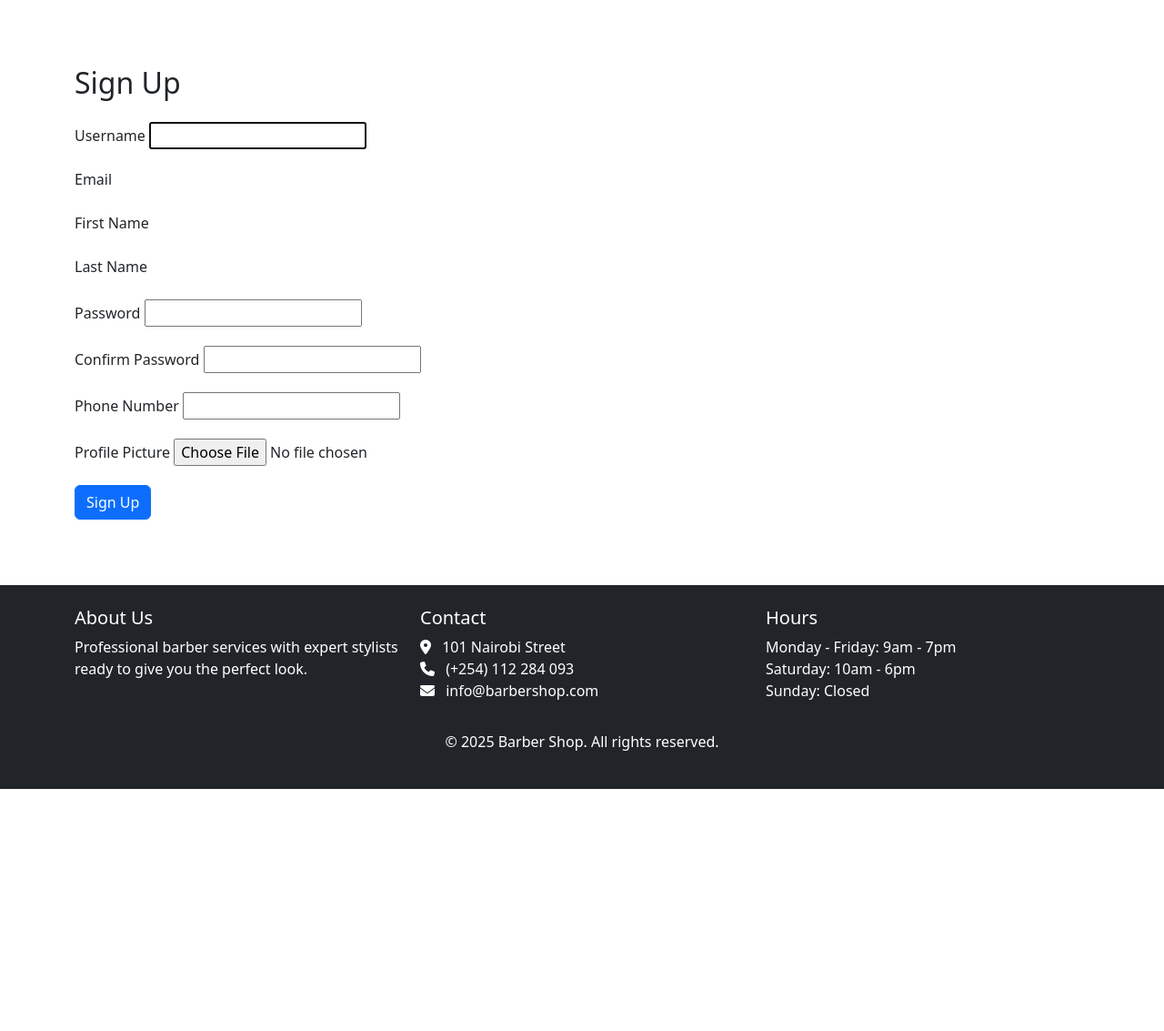
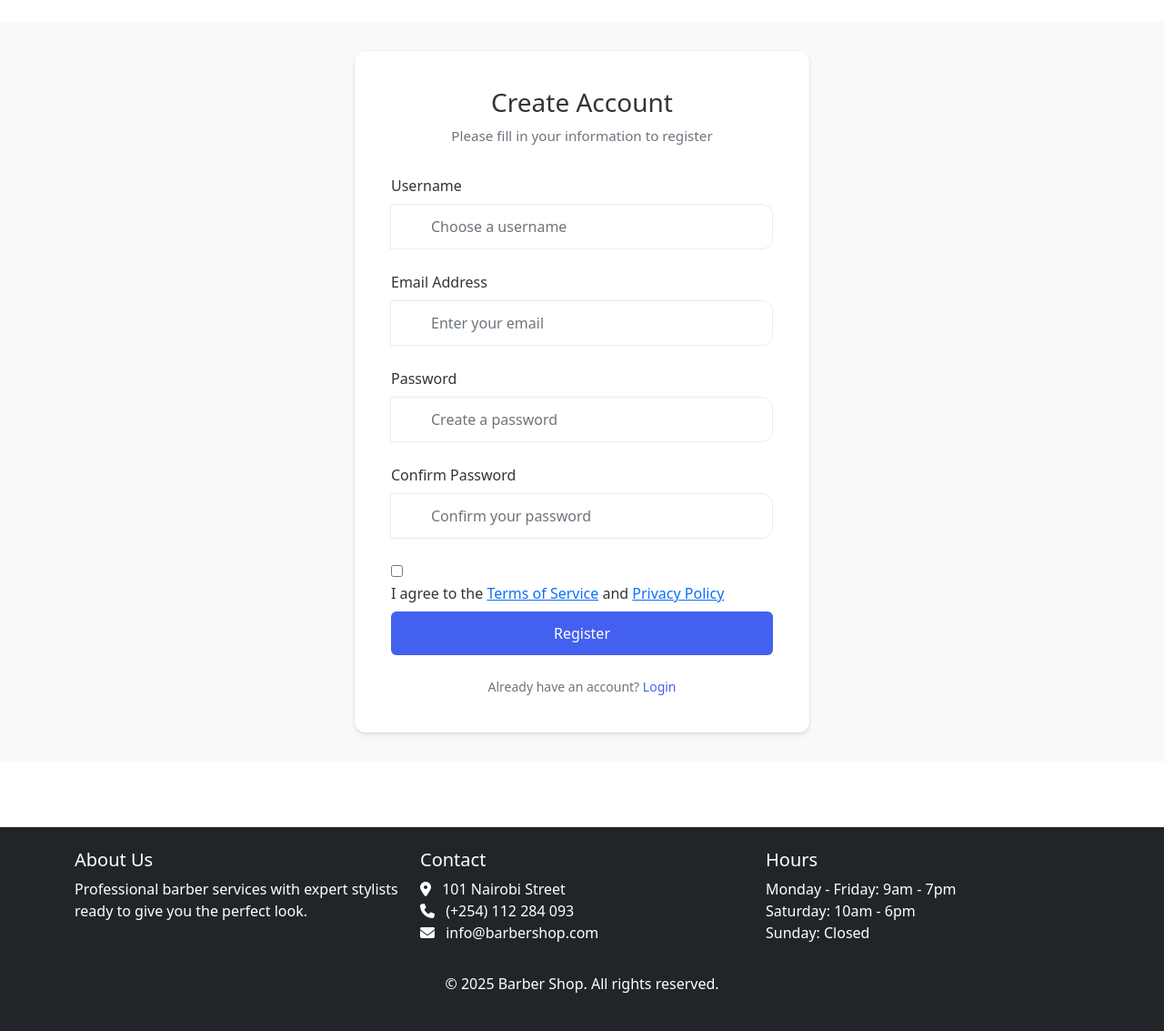
Before and after one commit to steve-ongera/e-barber, a Django app: page /signup/ in a window 1280 px wide. Shown: the part 56-1189 px from the top of the page at 91% size. Before the commit the page ends 923 px from the top, so only its background shows below. Run offline with Django 5.2, Linux system fonts and the light colour scheme.

Commit message:
made changes

```diff
--- a/e_shop/forms.py
+++ b/e_shop/forms.py
@@ -1,28 +1,63 @@
 from django import forms
 from django.forms import ModelForm
 from django.contrib.auth.models import User
-from django.contrib.auth.forms import UserCreationForm
 from .models import Appointment, UserProfile, Review
 from datetime import datetime, date, timedelta
+from django.core.exceptions import ValidationError
+from django.contrib.auth.password_validation import validate_password
 
-class ExtendedUserCreationForm(UserCreationForm):
+
+class UserRegistrationForm(forms.ModelForm):
+    """Custom registration form that allows simple passwords"""
+
     email = forms.EmailField(required=True)
-    first_name = forms.CharField(max_length=30, required=True)
-    last_name = forms.CharField(max_length=30, required=True)
+    password1 = forms.CharField(
+        label="Password",
+        widget=forms.PasswordInput(attrs={'autocomplete': 'new-password'}),
+        help_text="Choose any password you'd like."
+    )
+    password2 = forms.CharField(
+        label="Confirm Password",
+        widget=forms.PasswordInput(attrs={'autocomplete': 'new-password'}),
+        help_text="Enter the same password again for verification."
+    )
 
     class Meta:
         model = User
-        fields = ('username', 'email', 'first_name', 'last_name', 'password1', 'password2')
+        fields = ["username", "email"]
+
+    def clean_username(self):
+        username = self.cleaned_data.get('username')
+        if User.objects.filter(username=username).exists():
+            raise ValidationError("This username is already taken.")
+        return username
+
+    def clean_email(self):
+        email = self.cleaned_data.get('email')
+        if User.objects.filter(email=email).exists():
+            raise ValidationError("A user with this email address already exists.")
+        return email
+
+    def clean_password2(self):
+        password1 = self.cleaned_data.get("password1")
+        password2 = self.cleaned_data.get("password2")
+
+        if not password1 or not password2:
+            raise ValidationError("Please enter a password and confirm it.")
+
+        if password1 != password2:
+            raise ValidationError("The two password fields didn't match.")
+
+        return password2
 
     def save(self, commit=True):
         user = super().save(commit=False)
-        user.email = self.cleaned_data['email']
-        user.first_name = self.cleaned_data['first_name']
-        user.last_name = self.cleaned_data['last_name']
+        user.set_password(self.cleaned_data["password1"])
 
         if commit:
             user.save()
         return user
+
 
 class UserProfileForm(forms.ModelForm):
     class Meta:
--- a/e_shop/views.py
+++ b/e_shop/views.py
@@ -44,30 +44,31 @@ def logout_view(request):
     messages.success(request, "Logged out successfully!")
     return redirect('login')
 
+# views.py
+from django.shortcuts import render, redirect
+from django.contrib.auth import login
+from django.contrib import messages
+from .forms import UserRegistrationForm
 
 def signup(request):
-    """User registration view"""
-    if request.method == 'POST':
-        form = UserCreationForm(request.POST)
-        profile_form = UserProfileForm(request.POST, request.FILES)
+    if request.method == "POST":
+        form = UserRegistrationForm(request.POST)
+        if form.is_valid():
+            user = form.save()
+            login(request, user)
+            messages.success(request, "Registration successful!")
+            return redirect('home')  # Redirect to your home page
+        else:
+            # Add form errors as messages
+            for field, errors in form.errors.items():
+                for error in errors:
+                    messages.error(request, f"{field}: {error}")
+    else:
+        form = UserRegistrationForm()
 
-        if form.is_valid() and profile_form.is_valid():
-            user = form.save()
-            profile = profile_form.save(commit=False)
-            profile.user = user
-            profile.save()
+    return render(request,  'registration/signup.html', {"form": form})
 
-            username = form.cleaned_data.get('username')
-            password = form.cleaned_data.get('password1')
-            user = authenticate(username=username, password=password)
-            login(request, user)
-            messages.success(request, f'Account created for {username}!')
-            return redirect('home')
-    else:
-        form = UserCreationForm()
-        profile_form = UserProfileForm()
 
-    return render(request, 'registration/signup.html', {'form': form, 'profile_form': profile_form})
 
 def service_list(request):
     """View all services offered by the barber shop"""
--- /dev/null
+++ b/static/css/authentication.css
@@ -0,0 +1,179 @@
+/* authentication.css */
+
+:root {
+    --primary-color: #4361ee;
+    --primary-hover: #3a56d4;
+    --secondary-color: #4cc9f0;
+    --text-color: #333;
+    --light-text: #6c757d;
+    --bg-color: #f8f9fa;
+    --card-color: #ffffff;
+    --border-color: #e9ecef;
+    --shadow: 0 4px 6px rgba(0, 0, 0, 0.05), 0 1px 3px rgba(0, 0, 0, 0.1);
+    --focus-shadow: 0 0 0 3px rgba(67, 97, 238, 0.25);
+  }
+
+  .auth-container {
+    display: flex;
+    justify-content: center;
+    align-items: center;
+    min-height: 80vh;
+    padding: 2rem;
+    background-color: var(--bg-color);
+  }
+
+  .auth-card {
+    width: 100%;
+    max-width: 500px;
+    padding: 2.5rem;
+    background-color: var(--card-color);
+    border-radius: 12px;
+    box-shadow: var(--shadow);
+  }
+
+  .auth-header {
+    text-align: center;
+    margin-bottom: 2rem;
+  }
+
+  .auth-header h2 {
+    font-size: 1.75rem;
+    color: var(--text-color);
+    margin-bottom: 0.5rem;
+  }
+
+  .auth-header p {
+    color: var(--light-text);
+    font-size: 0.95rem;
+  }
+
+  .auth-form .form-group {
+    margin-bottom: 1.5rem;
+  }
+
+  .auth-form label {
+    display: block;
+    margin-bottom: 0.5rem;
+    font-weight: 500;
+    color: var(--text-color);
+  }
+
+  .auth-form .input-group {
+    position: relative;
+  }
+
+  .auth-form .input-icon {
+    position: absolute;
+    left: 1rem;
+    top: 50%;
+    transform: translateY(-50%);
+    color: var(--light-text);
+    display: flex;
+    align-items: center;
+    justify-content: center;
+  }
+
+  .auth-form .form-control {
+    width: 100%;
+    padding: 0.75rem 0.75rem 0.75rem 2.75rem;
+    font-size: 1rem;
+    line-height: 1.5;
+    color: var(--text-color);
+    background-color: var(--card-color);
+    border: 1px solid var(--border-color);
+    border-radius: 12px;
+    transition: border-color 0.15s ease-in-out, box-shadow 0.15s ease-in-out;
+  }
+
+  .auth-form .form-control:focus {
+    border-color: var(--primary-color);
+    outline: 0;
+    box-shadow: var(--focus-shadow);
+  }
+
+  .form-options {
+    display: flex;
+    justify-content: space-between;
+    align-items: center;
+    margin-bottom: 1.5rem;
+    font-size: 0.875rem;
+  }
+
+  .remember-me {
+    display: flex;
+    align-items: center;
+  }
+
+  .remember-me input {
+    margin-right: 0.5rem;
+  }
+
+  .forgot-password {
+    color: var(--primary-color);
+    text-decoration: none;
+    transition: color 0.15s ease-in-out;
+  }
+
+  .forgot-password:hover {
+    color: var(--primary-hover);
+    text-decoration: underline;
+  }
+
+  .login-btn {
+    display: block;
+    width: 100%;
+    padding: 0.75rem 1rem;
+    font-size: 1rem;
+    font-weight: 500;
+    text-align: center;
+    color: #fff;
+    background-color: var(--primary-color);
+    border: none;
+    border-radius: 6px;
+    cursor: pointer;
+    transition: background-color 0.15s ease-in-out;
+  }
+
+  .login-btn:hover, .login-btn:focus {
+    background-color: var(--primary-hover);
+  }
+
+  .login-btn:focus {
+    outline: 0;
+    box-shadow: var(--focus-shadow);
+  }
+
+  .register-link {
+    margin-top: 1.5rem;
+    text-align: center;
+    font-size: 0.875rem;
+    color: var(--light-text);
+  }
+
+  .register-link a {
+    color: var(--primary-color);
+    text-decoration: none;
+    transition: color 0.15s ease-in-out;
+  }
+
+  .register-link a:hover {
+    color: var(--primary-hover);
+    text-decoration: underline;
+  }
+
+  /* Responsive adjustments */
+  @media (max-width: 576px) {
+    .auth-card {
+      padding: 1.5rem;
+    }
+
+    .auth-header h2 {
+      font-size: 1.5rem;
+    }
+
+    .form-options {
+      flex-direction: column;
+      align-items: flex-start;
+      gap: 0.75rem;
+    }
+  }
--- a/templates/registration/signup.html
+++ b/templates/registration/signup.html
@@ -1,44 +1,93 @@
 {% extends 'base.html' %}
+{% load static %}
+
+{% block extra_css %}
+<link rel="stylesheet" href="{% static 'css/authentication.css' %}">
+{% endblock %}
+
 {% block content %}
-<div class="container mt-5">
-    <h2 class="mb-4">Sign Up</h2>
-    <form method="post" enctype="multipart/form-data" class="needs-validation" novalidate>
-        {% csrf_token %}
-
-        <div class="mb-3">
-            <label for="id_username" class="form-label">Username</label>
-            {{ form.username }}
-        </div>
-        <div class="mb-3">
-            <label for="id_email" class="form-label">Email</label>
-            {{ form.email }}
-        </div>
-        <div class="mb-3">
-            <label for="id_first_name" class="form-label">First Name</label>
-            {{ form.first_name }}
-        </div>
-        <div class="mb-3">
-            <label for="id_last_name" class="form-label">Last Name</label>
-            {{ form.last_name }}
-        </div>
-        <div class="mb-3">
-            <label for="id_password1" class="form-label">Password</label>
-            {{ form.password1 }}
-        </div>
-        <div class="mb-3">
-            <label for="id_password2" class="form-label">Confirm Password</label>
-            {{ form.password2 }}
-        </div>
-        <div class="mb-3">
-            <label for="id_phone_number" class="form-label">Phone Number</label>
-            {{ profile_form.phone_number }}
-        </div>
-        <div class="mb-3">
-            <label for="id_profile_picture" class="form-label">Profile Picture</label>
-            {{ profile_form.profile_picture }}
+<div class="auth-container">
+    <div class="auth-card">
+        <div class="auth-header">
+            <h2>Create Account</h2>
+            <p>Please fill in your information to register</p>
         </div>
 
-        <button type="submit" class="btn btn-primary">Sign Up</button>
-    </form>
+        <form method="post" class="auth-form">
+            {% csrf_token %}
+
+            <div class="form-group">
+                <label for="username">Username</label>
+                <div class="input-group">
+                    <span class="input-icon">
+                        <svg xmlns="http://www.w3.org/2000/svg" width="16" height="16" fill="currentColor" viewBox="0 0 16 16">
+                            <path d="M8 8a3 3 0 1 0 0-6 3 3 0 0 0 0 6zm2-3a2 2 0 1 1-4 0 2 2 0 0 1 4 0zm4 8c0 1-1 1-1 1H3s-1 0-1-1 1-4 6-4 6 3 6 4zm-1-.004c-.001-.246-.154-.986-.832-1.664C11.516 10.68 10.289 10 8 10c-2.29 0-3.516.68-4.168 1.332-.678.678-.83 1.418-.832 1.664h10z"/>
+                        </svg>
+                    </span>
+                    <input type="text" id="username" name="username" class="form-control" placeholder="Choose a username" required>
+                </div>
+                {% if form.username.errors %}
+                <div class="error-message">{{ form.username.errors }}</div>
+                {% endif %}
+            </div>
+
+            <div class="form-group">
+                <label for="email">Email Address</label>
+                <div class="input-group">
+                    <span class="input-icon">
+                        <svg xmlns="http://www.w3.org/2000/svg" width="16" height="16" fill="currentColor" viewBox="0 0 16 16">
+                            <path d="M0 4a2 2 0 0 1 2-2h12a2 2 0 0 1 2 2v8a2 2 0 0 1-2 2H2a2 2 0 0 1-2-2V4zm2-1a1 1 0 0 0-1 1v.217l7 4.2 7-4.2V4a1 1 0 0 0-1-1H2zm13 2.383-4.758 2.855L15 11.114v-5.73zm-.034 6.878L9.271 8.82 8 9.583 6.728 8.82l-5.694 3.44A1 1 0 0 0 2 13h12a1 1 0 0 0 .966-.739zM1 11.114l4.758-2.876L1 5.383v5.73z"/>
+                        </svg>
+                    </span>
+                    <input type="email" id="email" name="email" class="form-control" placeholder="Enter your email" required>
+                </div>
+                {% if form.email.errors %}
+                <div class="error-message">{{ form.email.errors }}</div>
+                {% endif %}
+            </div>
+
+            <div class="form-group">
+                <label for="password1">Password</label>
+                <div class="input-group">
+                    <span class="input-icon">
+                        <svg xmlns="http://www.w3.org/2000/svg" width="16" height="16" fill="currentColor" viewBox="0 0 16 16">
+                            <path d="M8 1a2 2 0 0 1 2 2v4H6V3a2 2 0 0 1 2-2zm3 6V3a3 3 0 0 0-6 0v4a2 2 0 0 0-2 2v5a2 2 0 0 0 2 2h6a2 2 0 0 0 2-2V9a2 2 0 0 0-2-2z"/>
+                        </svg>
+                    </span>
+                    <input type="password" id="password1" name="password1" class="form-control" placeholder="Create a password" required>
+                </div>
+                {% if form.password1.errors %}
+                <div class="error-message">{{ form.password1.errors }}</div>
+                {% endif %}
+
+            </div>
+
+            <div class="form-group">
+                <label for="password2">Confirm Password</label>
+                <div class="input-group">
+                    <span class="input-icon">
+                        <svg xmlns="http://www.w3.org/2000/svg" width="16" height="16" fill="currentColor" viewBox="0 0 16 16">
+                            <path d="M8 1a2 2 0 0 1 2 2v4H6V3a2 2 0 0 1 2-2zm3 6V3a3 3 0 0 0-6 0v4a2 2 0 0 0-2 2v5a2 2 0 0 0 2 2h6a2 2 0 0 0 2-2V9a2 2 0 0 0-2-2z"/>
+                        </svg>
+                    </span>
+                    <input type="password" id="password2" name="password2" class="form-control" placeholder="Confirm your password" required>
+                </div>
+                {% if form.password2.errors %}
+                <div class="error-message">{{ form.password2.errors }}</div>
+                {% endif %}
+            </div>
+
+            <div class="terms-policy">
+                <input type="checkbox" id="agree" name="agree" required>
+                <label for="agree">I agree to the <a href="#">Terms of Service</a> and <a href="#">Privacy Policy</a></label>
+            </div>
+
+            <button type="submit" class="login-btn">Register</button>
+
+            <div class="register-link">
+                Already have an account? <a href="{% url 'login' %}">Login</a>
+            </div>
+        </form>
+    </div>
 </div>
 {% endblock %}
```
Also changed, not shown: templates/registration/login.html (+54 -13 lines), db.sqlite3.
